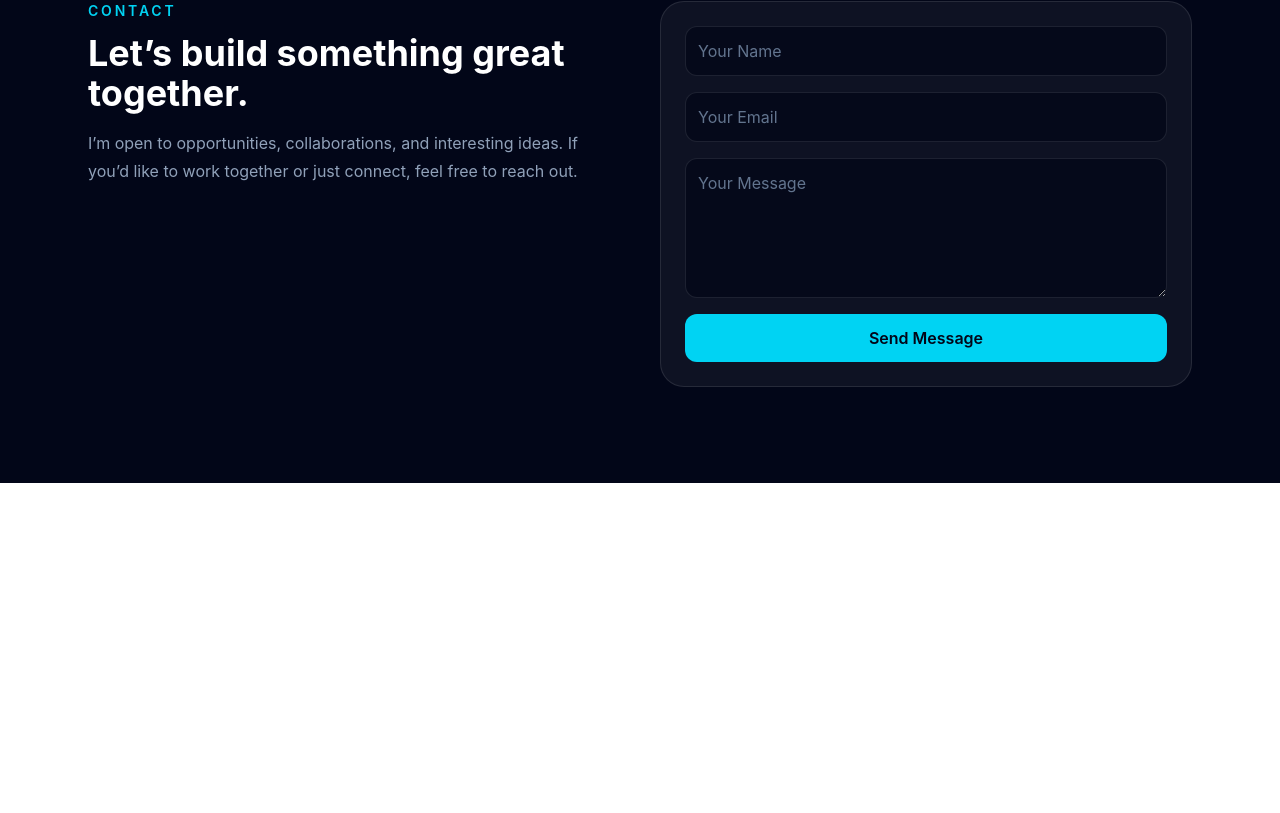
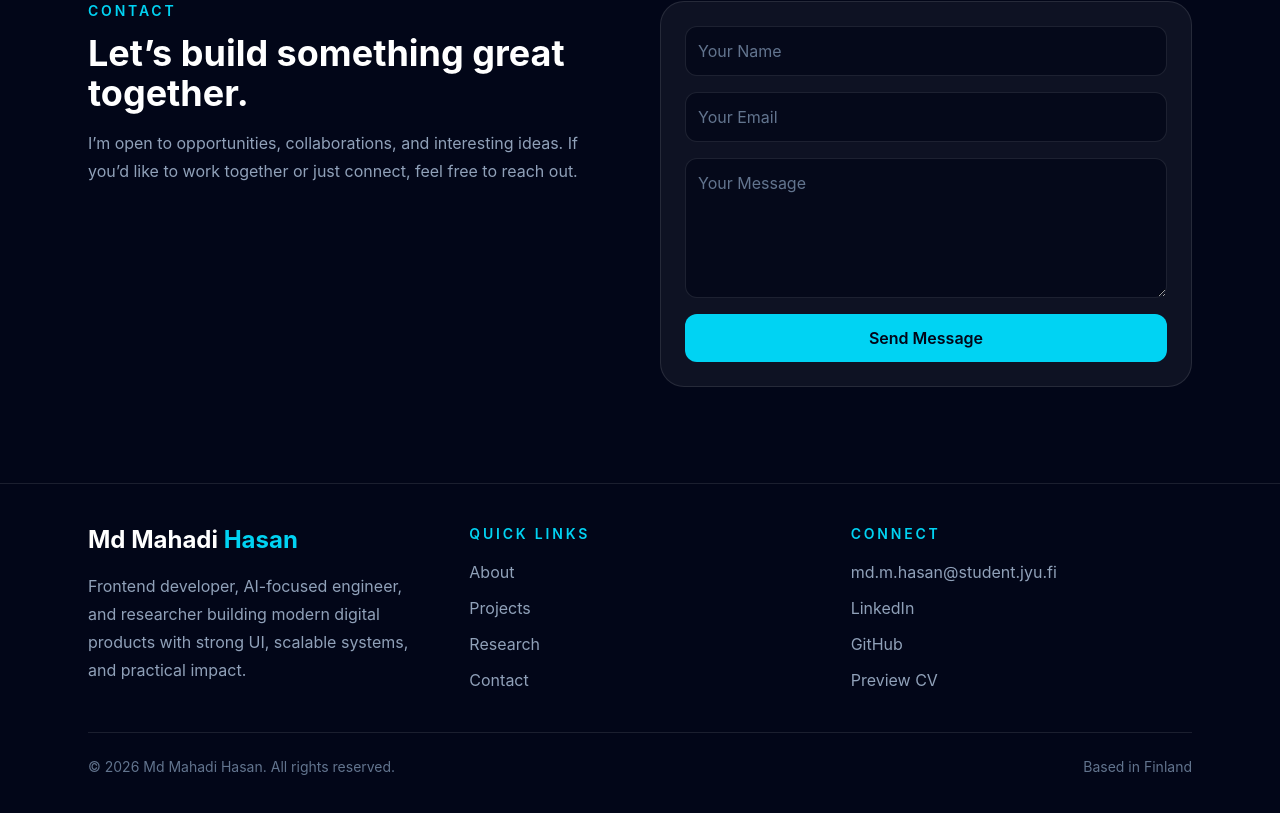
Before and after one commit to mahadi0007/Portfolio-website, a React (Vite) app in the folder client/: page / in a window 1280 px wide. Shown: the part 6497-7310 px from the top of the page. Before the commit the page ends 6980 px from the top, so only its background shows below. Built offline with nearby package versions, Linux system fonts and the light colour scheme.

Commit message:
added footer with contact links and cv

```diff
--- a/client/src/App.jsx
+++ b/client/src/App.jsx
@@ -1,4 +1,5 @@
 import Navbar from "./components/Navbar"
+import Footer from "./components/Footer"
 import Hero from "./sections/Hero"
 import About from "./sections/About"
 import Skills from "./sections/Skills"
@@ -25,6 +26,8 @@ export default function App() {
         <Achievements />
         <Contact />
       </main>
+
+      <Footer />
     </div>
   )
 }
--- /dev/null
+++ b/client/src/components/Footer.jsx
@@ -0,0 +1,88 @@
+export default function Footer() {
+  return (
+    <footer className="border-t border-white/10 bg-slate-950">
+      <div className="mx-auto max-w-6xl px-6 py-10">
+        <div className="grid gap-10 md:grid-cols-3">
+          <div>
+            <h3 className="text-2xl font-bold text-white">
+              Md Mahadi <span className="text-cyan-400">Hasan</span>
+            </h3>
+            <p className="mt-4 max-w-sm leading-7 text-slate-400">
+              Frontend developer, AI-focused engineer, and researcher building
+              modern digital products with strong UI, scalable systems, and
+              practical impact.
+            </p>
+          </div>
+
+          <div>
+            <h4 className="text-sm font-semibold uppercase tracking-[0.2em] text-cyan-400">
+              Quick Links
+            </h4>
+            <div className="mt-4 flex flex-col gap-3 text-slate-400">
+              <a href="#about" className="transition hover:text-cyan-400">
+                About
+              </a>
+              <a href="#projects" className="transition hover:text-cyan-400">
+                Projects
+              </a>
+              <a href="#research" className="transition hover:text-cyan-400">
+                Research
+              </a>
+              <a href="#contact" className="transition hover:text-cyan-400">
+                Contact
+              </a>
+            </div>
+          </div>
+
+          <div>
+            <h4 className="text-sm font-semibold uppercase tracking-[0.2em] text-cyan-400">
+              Connect
+            </h4>
+            <div className="mt-4 flex flex-col gap-3 text-slate-400">
+              <a
+                href="mailto:md.m.hasan@student.jyu.fi"
+                className="transition hover:text-cyan-400"
+              >
+                md.m.hasan@student.jyu.fi
+              </a>
+
+              <a
+                href="https://www.linkedin.com/in/md-mahadi-hasan-8856961b8"
+                target="_blank"
+                rel="noreferrer"
+                className="transition hover:text-cyan-400"
+              >
+                LinkedIn
+              </a>
+
+              <a
+                href="https://github.com/mahadi0007"
+                target="_blank"
+                rel="noreferrer"
+                className="transition hover:text-cyan-400"
+              >
+                GitHub
+              </a>
+
+
+
+              <a
+                href="/Md_Mahadi_Hasan_CV.pdf"
+                target="_blank"
+                rel="noreferrer"
+                className="transition hover:text-cyan-400"
+              >
+                Preview CV
+              </a>
+            </div>
+          </div>
+        </div>
+
+        <div className="mt-10 flex flex-col gap-3 border-t border-white/10 pt-6 text-sm text-slate-500 md:flex-row md:items-center md:justify-between">
+          <p>© 2026 Md Mahadi Hasan. All rights reserved.</p>
+          <p>Based in Finland</p>
+        </div>
+      </div>
+    </footer>
+  )
+}
--- a/client/src/index.css
+++ b/client/src/index.css
@@ -1,4 +1,10 @@
 @import "tailwindcss";
+
 html {
   scroll-behavior: smooth;
 }
+
+body {
+  background: #020617;
+  color: white;
+}
```
